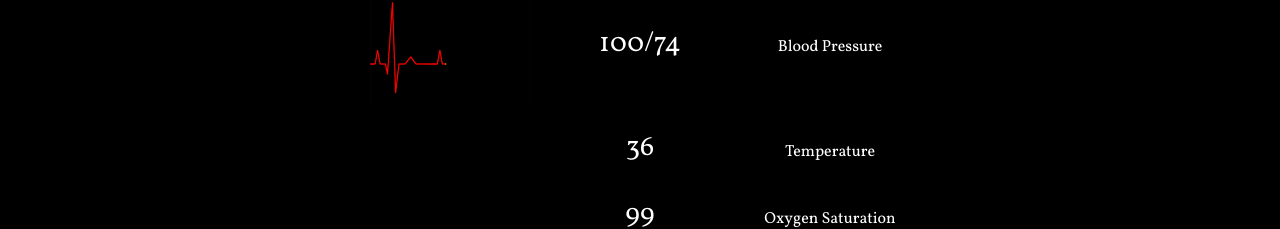
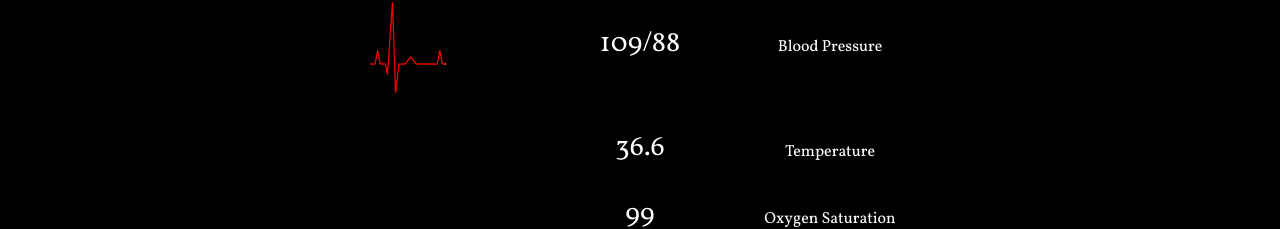
Before and after one commit to chen-benjamin/i-health, a Vue app: page /#/status in a window 1280 px wide. Shown: the part 216-445 px from the top of the page. Built offline with nearby package versions, Linux system fonts and the light colour scheme.

Commit message:
update status interval

```diff
--- a/src/views/Status.vue
+++ b/src/views/Status.vue
@@ -99,7 +99,7 @@
 export default {
   name: 'Status',
   mounted: function() {
-    this.intervalId = setInterval(() => this.random(), 1000);
+    this.intervalId = setInterval(() => this.random(), 10000);
   },
   beforeDestroy: function() {
     clearInterval(this.intervalId)
@@ -119,7 +119,7 @@ export default {
       this.heartRate = 70 + Math.floor(Math.random() * 10)
       this.bpH = 100 + Math.floor(Math.random() * 10)
       this.bpL = 65 + Math.floor(Math.random() * 10)
-      this.temperature = 36 + Math.floor(Math.random())
+      this.temperature = 36 + Math.random()
       this.steps++
     }
   }
```
